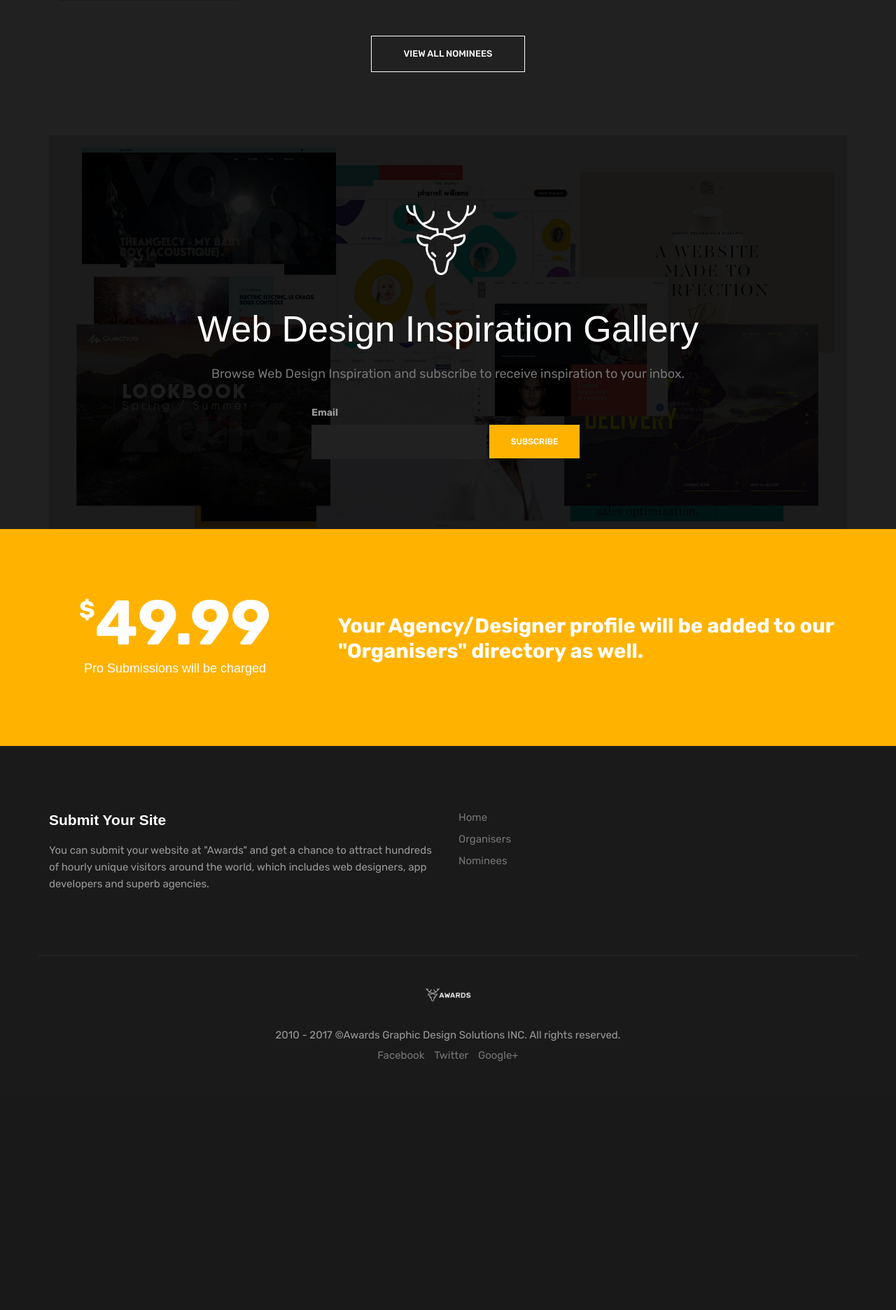
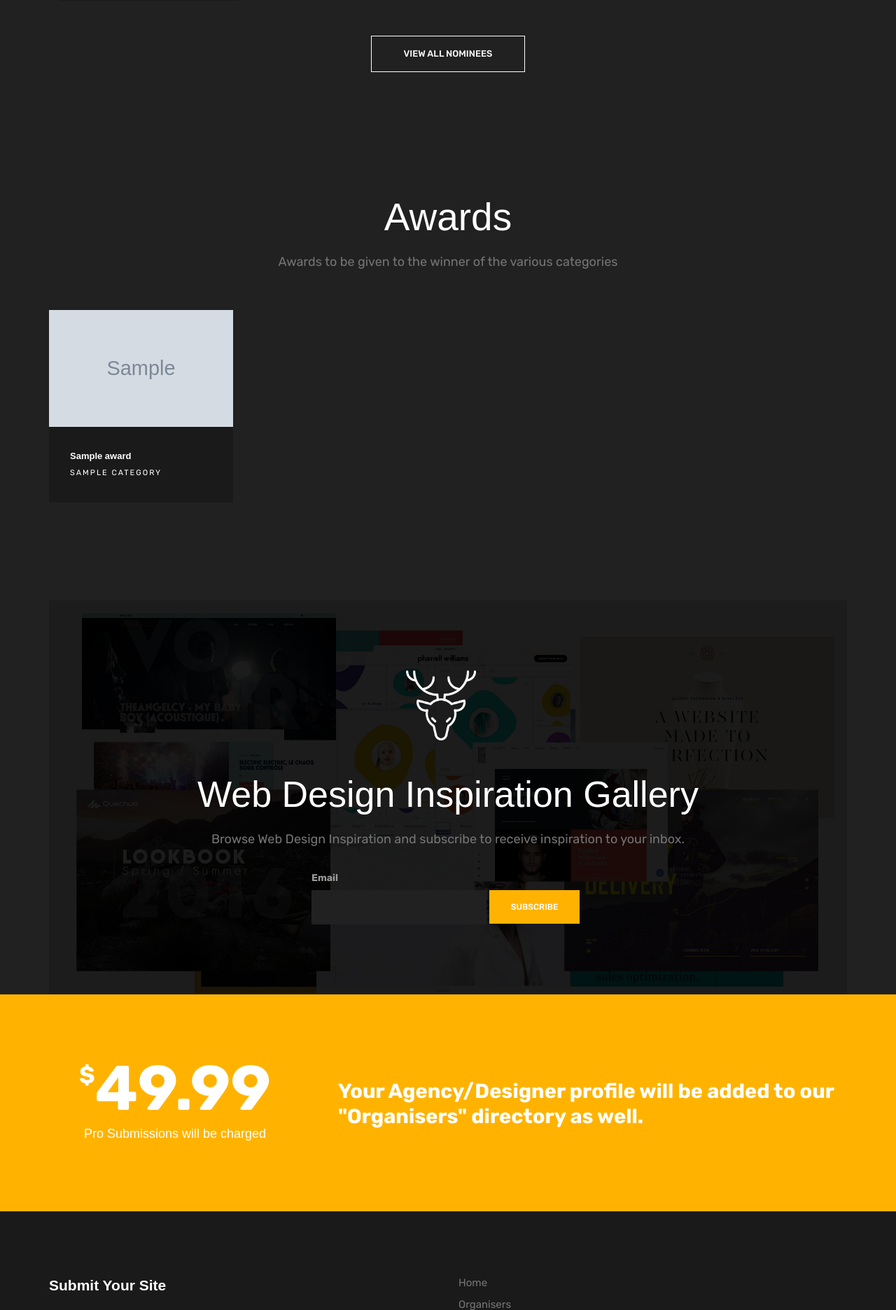
Before and after one commit to Njike/unap, a Flask app: page / in a window 1280 px wide. Shown: the part 1681-3553 px from the top of the page at 70% size. Before the commit the page ends 3198 px from the top, so only its background shows below. Run offline with Flask 2, Linux system fonts and the light colour scheme; tables that the repository leaves empty hold one stand-in row (values such as "Sample post"); grey boxes marked "Sample" are stand-in pictures; parts of the project's set-up code (start-up, migrations or seed data) failed here and were passed over; some libraries are stand-ins or nearby versions.

Commit message:
Added th block for awards in the home page, modified the admin/view file to not display the relationships, added the Awards model, updated the nominee_category_detail page, modified the unap/view file, removed some unecessary things from the navbar and the footer

```diff
--- a/templates/agencies-freelancers/index.html
+++ b/templates/agencies-freelancers/index.html
@@ -60,7 +60,7 @@ section.section {
                         <div class="col-md-4 col-sm-6 wow fadein" data-wow-duration="1s" data-wow-delay="0.2s">
                             <div class="site-wrapper">
                                 <div class="award-image nominee-image entry">
-                                    <a href="{{url_for('nominee_category_detail', name=judge.name)}}">
+                                    <a href="{{url_for('organiser_category_detail', name=judge.name)}}">
                                         <img src="{{url_for('get_upload', filename=judge.image_url)}}"
 
                                             alt="award_04"> </a>
@@ -68,7 +68,7 @@ section.section {
 
                                 <div class="site-small-desc clearfix">
                                     <div class="pul {l-left">
-                                        <a href="{{url_for('nominee_category_detail', name=judge.name)}}">
+                                        <a href="{{url_for('organiser_category_detail', name=judge.name)}}">
                                             <h4>{{judge.name}}</h4>
                                         </a>
                                     </div>
--- a/templates/index.html
+++ b/templates/index.html
@@ -90,7 +90,7 @@
                                                 </div>
                                                 <!-- <div id="panel-57-0-0-1"
                                                     class="so-panel widget widget_themestall themestall panel-last-child"
-                                                    data-index="1">
+                                                award    data-index="1">
                                                     <div class="textwidget">
                                                         <div class="search-top site-search clearfix">
                                                             <div class="row">
@@ -199,7 +199,7 @@
                                                             <div class="col-md-6 wow fadeIn" data-wow-duration="1s"
                                                                 data-wow-delay="0.8s">
                                                                 <div class="award-image entry" style="height:205px;">
-                                                                    <a href="{{url_for('nominee_category_detail', name=judge.name)}}" title="">
+                                                                    <a href="{{url_for('organiser_category_detail', name=judge.name)}}" title="">
                                                                         <img src="{{url_for('get_upload', filename=judge.image_url)}}"
                                                                             alt="" class="img-responsive">
                                                                         <div class="magnifier">
@@ -280,7 +280,7 @@
                                                         </div>
                                                         <div class="ts-spacer" style="height:20px"></div>
                                                         <div class="ts-button-center"><a
-                                                                href="#"
+                                                             href="{{url_for('nominee_category')}}"
                                                                 data-hoverback="rgb(255, 179, 0)"
                                                                 data-currentbg="rgba(255,255,255, 0)"
                                                                 data-currentbor="#ffffff" data-currentcolor="#ffffff"
@@ -295,6 +295,112 @@
                                             </div>
                                         </div>
                                     </div>
+
+                                    {% if awards %}
+                                    <!-- expected comment start -->
+                                    <div id="pg-57-4" class="panel-grid panel-has-style">
+                                        <div class="siteorigin-panels-stretch panel-row-style panel-row-style-for-57-4"
+                                            data-stretch-type="full">
+                                            <div id="pgc-57-4-0" class="panel-grid-cell">
+                                                <div id="panel-57-4-0-0"
+                                                    class="so-panel widget widget_themestall themestall panel-first-child panel-last-child"
+                                                    data-index="9">
+                                                    <div class="textwidget">
+                                                        <div class="col-md-8 col-md-offset-2 text-center">
+                                                            <div class="section-title" style="margin-bottom: 55px;">
+                                                                <h3 class="small-title" style="font-size: 55px;">
+                                                                    Awards </h3>
+                                                                <p> Awards to be given to the winner of the various categories
+                                                                    </p>
+                                                            </div>
+                                                        </div>
+
+                                                        <div class="row list-items">
+                                                            {% for award in awards %}
+                                                            <div class="col-md-3 col-sm-6 wow fadeIn"
+                                                                data-wow-duration="1s" data-wow-delay="0.1s">
+                                                                <div class="site-wrapper">
+                                                                    <div class="award-image entry" style="height:167px"
+                                                                >
+                                                                        <a href="{{url_for('award_category_detail', name=award.name)}}"
+                                                                            title="">
+                                                                            <img src="{{url_for('get_upload', filename=award.image_url)}}"
+                                                                                alt="" class="img-responsive">
+                                                                        </a>
+                                                                    </div><!-- end image -->
+
+                                                                    <div class="site-small-desc clearfix">
+                                                                        <div class="pull-left">
+                                                                            <a href="{{url_for('award_category_detail', name=award.name)}}"
+                                                                                title="">
+                                                                                <h4>{{award.name}}</h4>
+                                                                            </a>
+                                                                            <p><a href="#"
+                                                                                      title="">{{award.category}}</a></p>
+                                                                        </div>
+                                                                        <div class="likebutton pull-right text-center">
+                                                                            <!--
+                                                                            <div class="sl-wrapper"><a
+                                                                                    href="#"
+                                                                                    class="sl-button sl-button-156"
+                                                                                    data-nonce="1931126ad5"
+                                                                                    data-post-id="156"
+                                                                                    data-iscomment="0"
+                                                                                    title="Like"><span
+                                                                                        class="sl-icon"><i
+                                                                                            class="flaticon-heart"></i></span><span
+                                                                                        class="sl-count">61</span></a>
+                                                                                <div class="sl-loader"></div>
+                                                                            </div>
+                                                                            -->
+                                                                        </div><!-- end pull-right -->
+                                                                    </div><!-- end desc -->
+                                                                </div><!-- end site-wrapper -->
+                                                            </div>
+                                                            {% endfor %}
+
+
+                                                            <!---
+                                                            <div class="col-md-4 wow fadeIn" data-wow-duration="1s"
+                                                                data-wow-delay="0.2s">
+                                                                <div class="award-details awards-wrapper">
+                                                                    <div class="site-publisher clearfix">
+                                                                        <img src="https://via.placeholder.com/150"
+                                                                            width="60" height="60" alt="Avatar"
+                                                                            class="avatar avatar-60 wp-user-avatar wp-user-avatar-60 photo avatar-default" />
+                                                                        <a href="author/afcode/index.html" title="">
+                                                                            <h4>afcode</h4>
+                                                                        </a>
+                                                                        <small></small>
+                                                                    </div>
+                                                                </div>
+                                                            </div>
+                                                            -->
+
+                                                        </div>
+                                                        <div class="ts-spacer" style="height:20px"></div>
+                                                        <!--
+                                                        <div class="ts-button-center"><a
+                                                                href="#"
+                                                                data-hoverback="rgb(255, 179, 0)"
+                                                                data-currentbg="rgba(255,255,255, 0)"
+                                                                data-currentbor="#ffffff" data-currentcolor="#ffffff"
+                                                                data-hovercolor="#ffffff"
+                                                                class="ts-button ts-button-style-standard"
+                                                                style="color:#ffffff;background:rgba(255,255,255, 0);border-color:#ffffff;border-radius:0px;-moz-border-radius:0px;-webkit-border-radius:0px"
+                                                                target="_self"><span
+                                                                    style="padding:0px 16px;font-size:13px;line-height:22px;border-color:#ffffff;border-radius:0px;-moz-border-radius:0px;-webkit-border-radius:0px;text-shadow:none;-moz-text-shadow:none;-webkit-text-shadow:none">VIEW
+                                                                    ALL AGENCIES </span></a></div>
+                                                        -->
+                                                    </div>
+                                                </div>
+                                            </div>
+                                        </div>
+                                    </div>
+                                    <!-- expected comment-->
+                                    {% endif %}
+
+
                                     <div id="pg-57-3" class="panel-grid panel-has-style">
                                         <div class="parallax siteorigin-panels-stretch panel-row-style panel-row-style-for-57-3"
                                             data-stretch-type="full">
@@ -346,57 +452,7 @@
                                             </div>
                                         </div>
                                     </div>
-                                    <!--
-                                    <div id="pg-57-4" class="panel-grid panel-has-style">
-                                        <div class="siteorigin-panels-stretch panel-row-style panel-row-style-for-57-4"
-                                            data-stretch-type="full">
-                                            <div id="pgc-57-4-0" class="panel-grid-cell">
-                                                <div id="panel-57-4-0-0"
-                                                    class="so-panel widget widget_themestall themestall panel-first-child panel-last-child"
-                                                    data-index="9">
-                                                    <div class="textwidget">
-                                                        <div class="col-md-8 col-md-offset-2 text-center">
-                                                            <div class="section-title" style="margin-bottom: 55px;">
-                                                                <h3 class="small-title" style="font-size: 55px;">Recent
-                                                                    Agencies from Around the World</h3>
-                                                                <p>If you are looking professional web designer or web
-                                                                    developer, right place here for you</p>
-                                                            </div>
-                                                        </div>
-                                                        <div class="row list-items">
-                                                            <div class="col-md-4 wow fadeIn" data-wow-duration="1s"
-                                                                data-wow-delay="0.2s">
-                                                                <div class="award-details awards-wrapper">
-                                                                    <div class="site-publisher clearfix">
-                                                                        <img src="https://via.placeholder.com/150"
-                                                                            width="60" height="60" alt="Avatar"
-                                                                            class="avatar avatar-60 wp-user-avatar wp-user-avatar-60 photo avatar-default" />
-                                                                        <a href="author/afcode/index.html" title="">
-                                                                            <h4>afcode</h4>
-                                                                        </a>
-                                                                        <small></small>
-                                                                    </div>
-                                                                </div>
-                                                            </div>
-                                                        </div>
-                                                        <div class="ts-spacer" style="height:20px"></div>
-                                                        <div class="ts-button-center"><a
-                                                                href="#"
-                                                                data-hoverback="rgb(255, 179, 0)"
-                                                                data-currentbg="rgba(255,255,255, 0)"
-                                                                data-currentbor="#ffffff" data-currentcolor="#ffffff"
-                                                                data-hovercolor="#ffffff"
-                                                                class="ts-button ts-button-style-standard"
-                                                                style="color:#ffffff;background:rgba(255,255,255, 0);border-color:#ffffff;border-radius:0px;-moz-border-radius:0px;-webkit-border-radius:0px"
-                                                                target="_self"><span
-                                                                    style="padding:0px 16px;font-size:13px;line-height:22px;border-color:#ffffff;border-radius:0px;-moz-border-radius:0px;-webkit-border-radius:0px;text-shadow:none;-moz-text-shadow:none;-webkit-text-shadow:none">VIEW
-                                                                    ALL AGENCIES </span></a></div>
-                                                    </div>
-                                                </div>
-                                            </div>
-                                        </div>
-                                    </div>
-                                    -->
+
                                 </div>
                             </div>
                         </div>
--- a/templates/layout.html
+++ b/templates/layout.html
@@ -276,12 +276,14 @@
                 <li class="text-right"><a href="#" id="nav-close"><i class="flaticon-error"></i></a></li>
                 <li id="menu-item-143" class="menu-item menu-item-type-post_type menu-item-object-page menu-item-143"><a
                                        href="{{url_for('about_us')}}">About Us</a></li>
+                <!--
                 <li id="menu-item-154" class="menu-item menu-item-type-post_type menu-item-object-page menu-item-154"><a
                         href="73-2/index.html">Contact Us</a></li>
                 <li id="menu-item-155" class="menu-item menu-item-type-post_type menu-item-object-page menu-item-155"><a
                                        href="{{url_for('terms')}}">Terms of Usage</a></li>
                 <li id="menu-item-184" class="menu-item menu-item-type-post_type menu-item-object-page menu-item-184"><a
                                        href="{{url_for('my_account')}}">My Account</a></li>
+                -->
             </ul>
         </nav>
 
@@ -469,15 +471,19 @@
                                     <li id="menu-item-132"
                                         class="menu-item menu-item-type-custom menu-item-object-custom menu-item-132"><a
                                             href="#">Privacy Policy</a></li>
+                                    <!--
                                     <li id="menu-item-133"
                                         class="menu-item menu-item-type-post_type menu-item-object-page menu-item-133">
                                         <a href="{{url_for('terms')}}">Terms of Usage</a></li>
+                                    -->
                                     <li id="menu-item-134"
                                         class="menu-item menu-item-type-post_type menu-item-object-page menu-item-134">
                                         <a href="{{url_for('about_us')}}">About Us</a></li>
+                                    <!--
                                     <li id="menu-item-135"
                                         class="menu-item menu-item-type-post_type menu-item-object-page menu-item-135">
                                         <a href="pricing-plans/index.html">Pricing &#038; Plans</a></li>
+                                    -->
                                 </ul>
                             </div>
                         </div>
--- a/unap/views.py
+++ b/unap/views.py
@@ -128,8 +128,9 @@ def index():
     judges = Judges.query.all()
     judges_text = BestJudgeWriteUp.query.first()
     nominee_text = RecentNomineeWriteUp.query.first()
+    awards = Awards.query.all()
     return render_template(
-        'index.html', winner=winner, nominees=nominees, judges=judges, judges_text=judges_text, nominee_text=nominee_text)
+        'index.html', winner=winner, nominees=nominees, judges=judges, judges_text=judges_text, nominee_text=nominee_text, awards=awards)
 
 @app.route("/about-us/")
 def about_us():
@@ -169,6 +170,14 @@ def winner():
     return render_template("award-winners/index.html")
 
 
+@app.route("/award/<string:name>/")
+def award_category_detail(name):
+    nominee = Awards.query.filter_by(name=name).first()
+    if nominee:
+        return render_template("nominee/papazian-jewelry/index.html", nominee=nominee)
+    else:
+        abort(404)
+
 
 
 
@@ -176,6 +185,15 @@ def winner():
 def agencies():
     judges = Judges.query.all()
     return render_template('agencies-freelancers/index.html', judges=judges)
+
+@app.route("/organiser/<string:name>/")
+def organiser_category_detail(name):
+    nominee = Judges.query.filter_by(name=name).first()
+    if nominee:
+        return render_template("nominee/papazian-jewelry/index.html", nominee=nominee)
+    else:
+        abort(404)
+
 
 
 @app.route("/support/")
```
Also changed, not shown: admin/views.py (+64 -3 lines), models/models.py (+15 -0 lines), templates/nominee/papazian-jewelry/index.html (+9 -0 lines), static/img/uploads/2020/12/11/IMG-1607642586.jpg (added), static/img/uploads/2020/12/11/IMG-1607642781.jpg (added).
